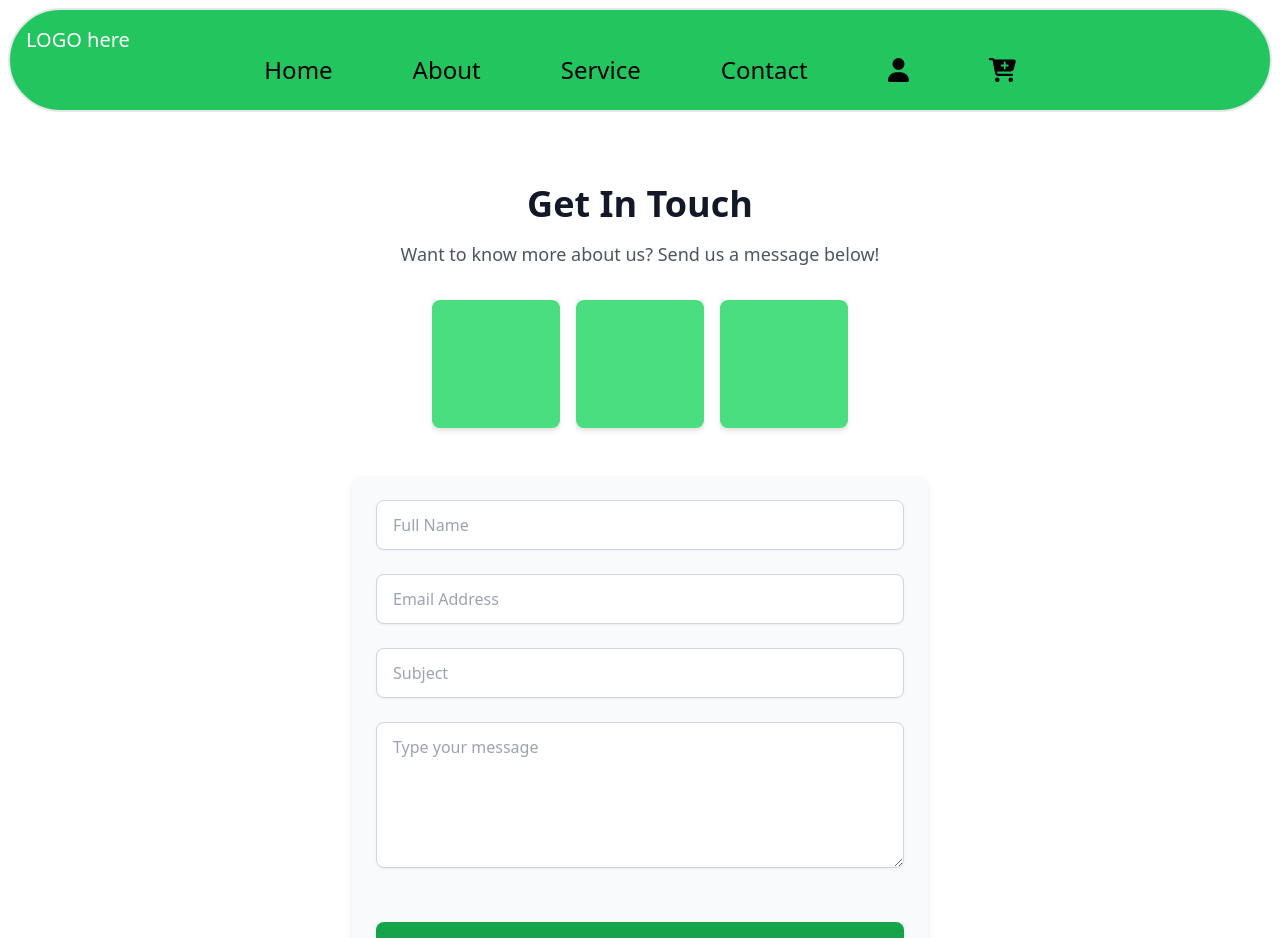
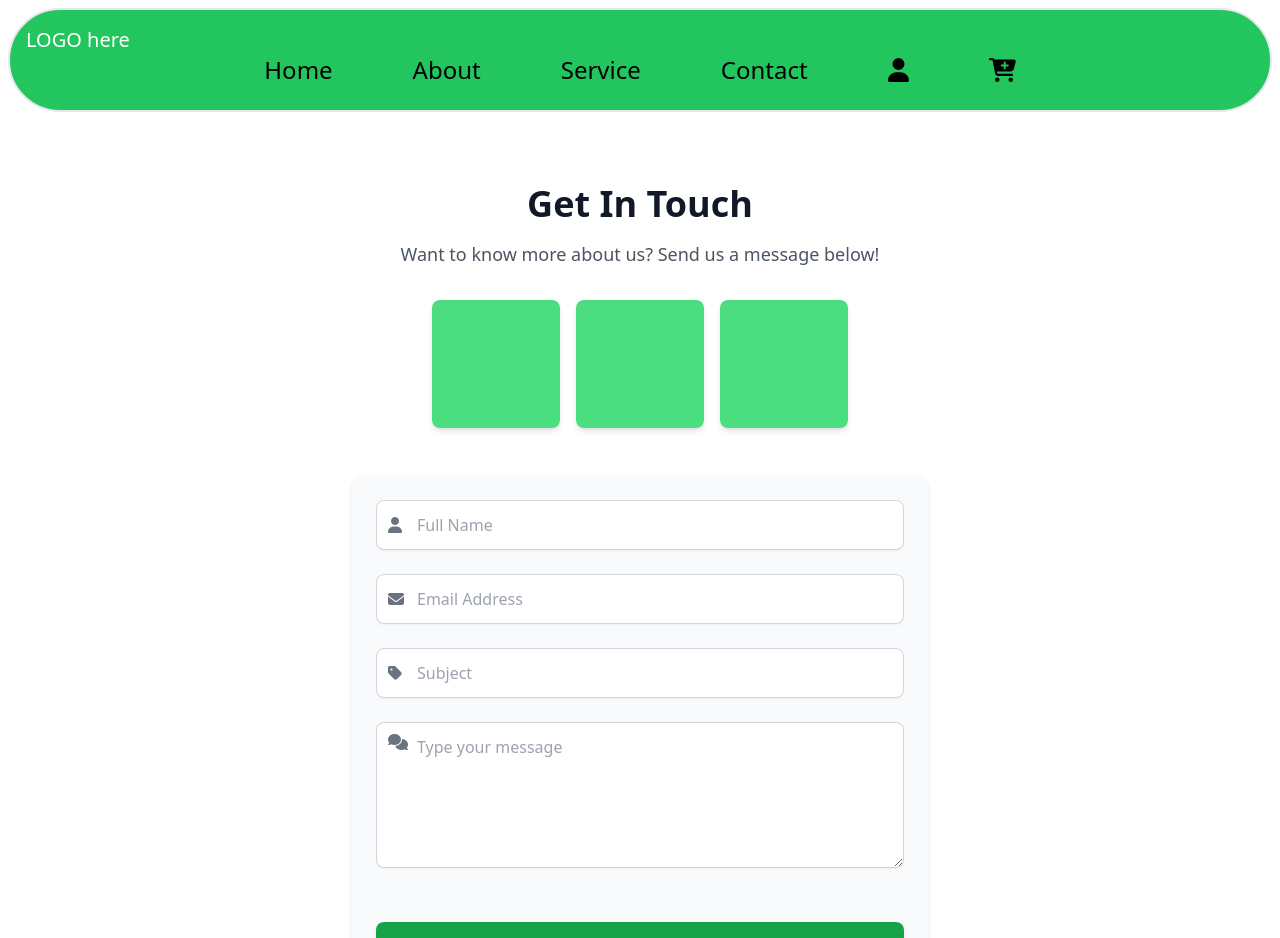
Before and after one commit to Smkandawire/GROUP-27-FARMERS-DIRECT-WEBSITE-FRONTEND, a React (Create React App) app: page /ContactUs in a window 1280 px wide. Shown: the top 938 px of the page. Built offline with nearby package versions, Linux system fonts and the light colour scheme.

Commit message:
enhancements
tool tips and loading indicator

```diff
--- a/package.json
+++ b/package.json
@@ -3,7 +3,7 @@
   "version": "0.1.0",
   "private": true,
   "dependencies": {
-    "@fortawesome/fontawesome-free": "^6.6.0",
+    "@fortawesome/fontawesome-svg-core": "^6.6.0",
     "@fortawesome/free-solid-svg-icons": "^6.6.0",
     "@fortawesome/react-fontawesome": "^0.2.2",
     "@headlessui/react": "^2.1.10",
--- a/src/components/ContactUs/ContactUs.js
+++ b/src/components/ContactUs/ContactUs.js
@@ -10,9 +10,9 @@ const ContactUs = () => {
     message: '',
   });
 
-  // State to track errors
-  // errors
+  // State to track errors and submission status
   const [errors, setErrors] = useState({});
+  const [isSubmitting, setIsSubmitting] = useState(false);
 
   // Handle input changes
   const handleInputChange = (e) => {
@@ -39,20 +39,16 @@ const ContactUs = () => {
     if (!formData.message) newErrors.message = 'Message cannot be empty';
 
     setErrors(newErrors);
-    return Object.keys(newErrors).length === 0; // Return true if no errors
+    return Object.keys(newErrors).length === 0;
   };
 
   // Handle form submission
   const handleSubmit = (e) => {
-    e.preventDefault(); // Prevent default form submission
-
-    // Validate the form
+    e.preventDefault();
     if (validateForm()) {
-      // Simulate form submission or API call here
-      console.log('Form submitted:', formData);
+      setIsSubmitting(true); // Show loading state
+      setTimeout(() => {
         alert('Message sent successfully!');
-
-      // Reset form data after submission
         setFormData({
           fullName: '',
           email: '',
@@ -60,6 +56,8 @@ const ContactUs = () => {
           message: '',
         });
         setErrors({});
+        setIsSubmitting(false); // End loading state
+      }, 2000);
     }
   };
 
@@ -78,14 +76,16 @@ const ContactUs = () => {
         <div className="max-w-xl mx-auto mt-12 p-6 bg-gray-50 rounded-lg shadow-md">
           <form onSubmit={handleSubmit} className="grid grid-cols-1 gap-6">
             {/* Full Name */}
-            <div>
+            <div className="relative">
+              <i className="fas fa-user absolute left-3 top-1/2 transform -translate-y-1/2 text-gray-500"></i>
               <input
                 type="text"
                 name="fullName"
                 value={formData.fullName}
                 onChange={handleInputChange}
                 placeholder="Full Name"
-                className={`w-full px-4 py-3 border ${
+                title="Enter your full name"
+                className={`w-full pl-10 pr-4 py-3 border ${
                   errors.fullName ? 'border-red-500' : 'border-gray-300'
                 } rounded-lg shadow-sm focus:outline-none focus:ring-2 focus:ring-green-500`}
               />
@@ -93,14 +93,16 @@ const ContactUs = () => {
             </div>
 
             {/* Email Address */}
-            <div>
+            <div className="relative">
+              <i className="fas fa-envelope absolute left-3 top-1/2 transform -translate-y-1/2 text-gray-500"></i>
               <input
                 type="email"
                 name="email"
                 value={formData.email}
                 onChange={handleInputChange}
                 placeholder="Email Address"
-                className={`w-full px-4 py-3 border ${
+                title="Enter a valid email address"
+                className={`w-full pl-10 pr-4 py-3 border ${
                   errors.email ? 'border-red-500' : 'border-gray-300'
                 } rounded-lg shadow-sm focus:outline-none focus:ring-2 focus:ring-green-500`}
               />
@@ -108,14 +110,16 @@ const ContactUs = () => {
             </div>
 
             {/* Subject */}
-            <div>
+            <div className="relative">
+              <i className="fas fa-tag absolute left-3 top-1/2 transform -translate-y-1/2 text-gray-500"></i>
               <input
                 type="text"
                 name="subject"
                 value={formData.subject}
                 onChange={handleInputChange}
                 placeholder="Subject"
-                className={`w-full px-4 py-3 border ${
+                title="Enter the subject of your message"
+                className={`w-full pl-10 pr-4 py-3 border ${
                   errors.subject ? 'border-red-500' : 'border-gray-300'
                 } rounded-lg shadow-sm focus:outline-none focus:ring-2 focus:ring-green-500`}
               />
@@ -123,14 +127,16 @@ const ContactUs = () => {
             </div>
 
             {/* Message */}
-            <div>
+            <div className="relative">
+              <i className="fas fa-comments absolute left-3 top-3 text-gray-500"></i>
               <textarea
                 name="message"
                 value={formData.message}
                 onChange={handleInputChange}
                 placeholder="Type your message"
+                title="Enter your message here"
                 rows="5"
-                className={`w-full px-4 py-3 border ${
+                className={`w-full pl-10 pr-4 py-3 border ${
                   errors.message ? 'border-red-500' : 'border-gray-300'
                 } rounded-lg shadow-sm focus:outline-none focus:ring-2 focus:ring-green-500`}
               ></textarea>
@@ -140,9 +146,10 @@ const ContactUs = () => {
             {/* Submit Button */}
             <button
               type="submit"
-              className="w-full mt-6 py-3 bg-green-600 text-white font-semibold rounded-lg shadow-md hover:bg-green-500 transition duration-300"
+              className={`w-full mt-6 py-3 ${isSubmitting ? 'bg-gray-400' : 'bg-green-600'} text-white font-semibold rounded-lg shadow-md hover:bg-green-500 transition duration-300`}
+              disabled={isSubmitting}
             >
-              Send Message
+              {isSubmitting ? 'Sending...' : 'Send Message'}
             </button>
           </form>
         </div>
```
Also changed, not shown: 1 other file (tests, documents, lock files or other folders). Lines whose indentation alone changed are shown as unchanged.
